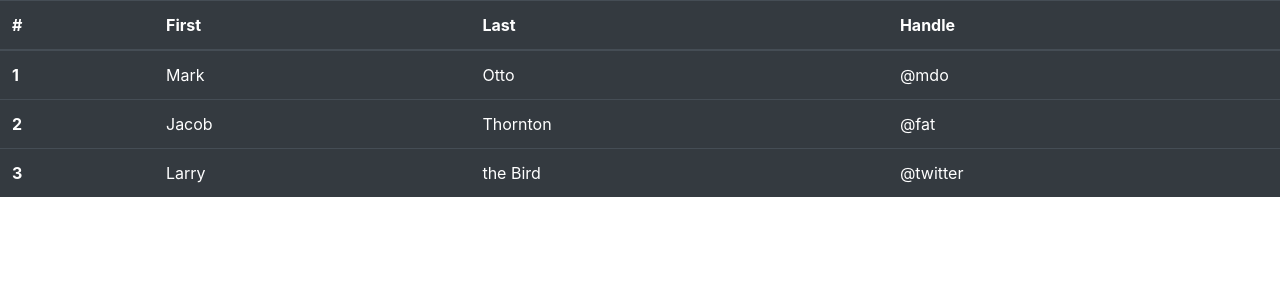
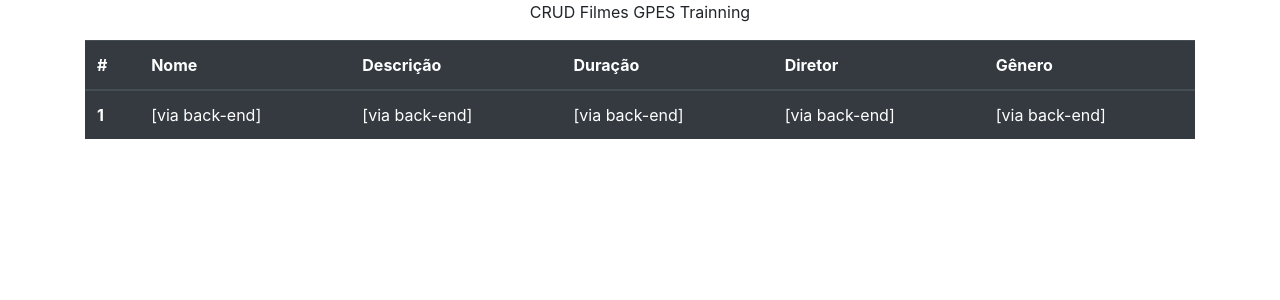
Before and after one commit to andrewserati/crud-angular-gpes-trainning, an Angular app: page /filme in a window 1280 px wide. Shown: the top 300 px of the page. Built offline with nearby package versions, Linux system fonts and the light colour scheme.

Commit message:
configure the table scope

```diff
--- a/src/app/filme/filme.component.html
+++ b/src/app/filme/filme.component.html
@@ -1,30 +1,25 @@
+<div class="container">
+    <p style="text-align: center;">CRUD Filmes GPES Trainning</p>
     <table class="table table-dark">
         <thead>
             <tr>
                 <th scope="col">#</th>
-        <th scope="col">First</th>
-        <th scope="col">Last</th>
-        <th scope="col">Handle</th>
+                <th scope="col">Nome</th>
+                <th scope="col">Descrição</th>
+                <th scope="col">Duração</th>
+                <th scope="col">Diretor</th>
+                <th scope="col">Gênero</th>
             </tr>
         </thead>
         <tbody>
             <tr>
                 <th scope="row">1</th>
-        <td>Mark</td>
-        <td>Otto</td>
-        <td>@mdo</td>
-      </tr>
-      <tr>
-        <th scope="row">2</th>
-        <td>Jacob</td>
-        <td>Thornton</td>
-        <td>@fat</td>
-      </tr>
-      <tr>
-        <th scope="row">3</th>
-        <td>Larry</td>
-        <td>the Bird</td>
-        <td>@twitter</td>
+                <td>[via back-end]</td>
+                <td>[via back-end]</td>
+                <td>[via back-end]</td>
+                <td>[via back-end]</td>
+                <td>[via back-end]</td>
             </tr>
         </tbody>
     </table>
+</div>
```
Lines whose indentation alone changed are shown as unchanged.
